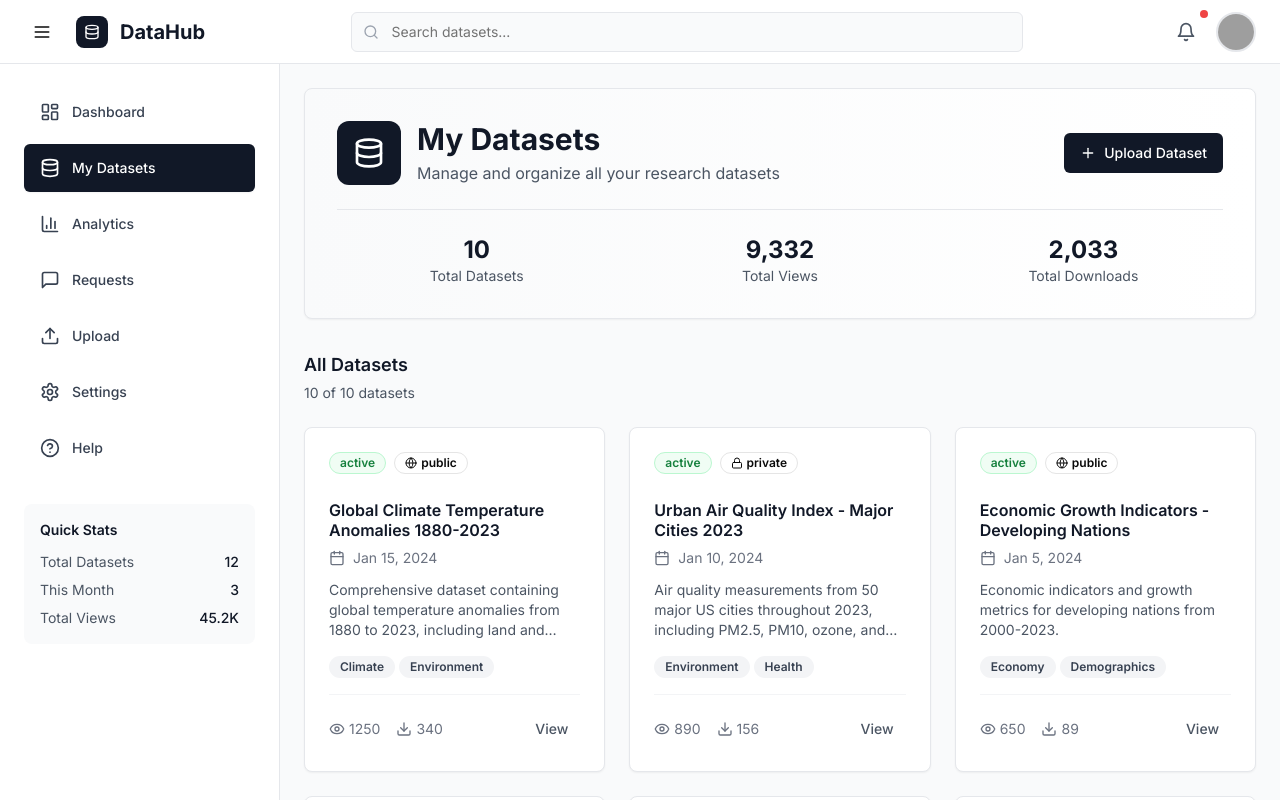
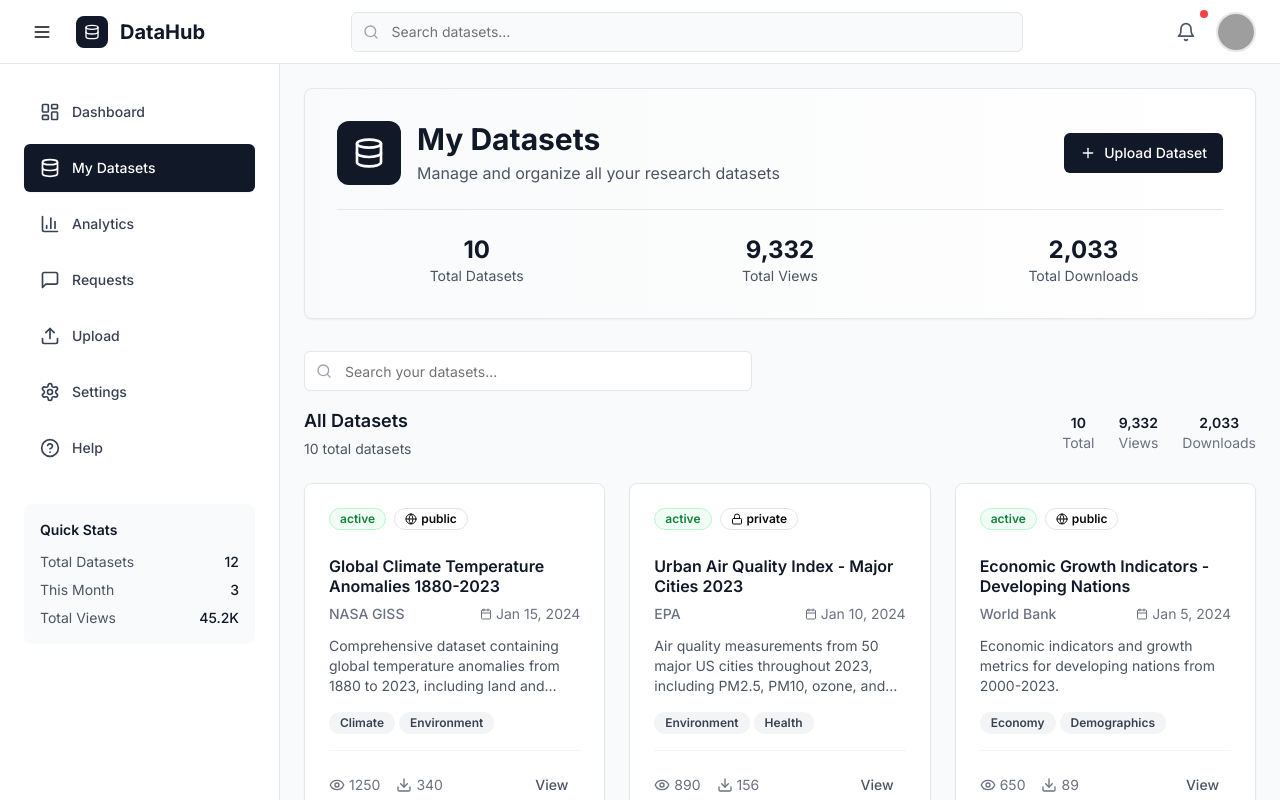
Before and after one commit to willylynx/trial, a Next.js app: page /datasets in a window 1280 px wide. Built offline with nearby package versions, Linux system fonts and the light colour scheme; grey boxes are pictures that could not be loaded.

Commit message:
Add Search Bar to Datasets Page

```diff
--- a/components/dashboard/DatasetList.tsx
+++ b/components/dashboard/DatasetList.tsx
@@ -6,7 +6,7 @@ import { Button } from '@/components/ui/button';
 import { Badge } from '@/components/ui/badge';
 import { Input } from '@/components/ui/input';
 import { UserDataset } from '@/types/dashboard';
-import { Search, Eye, Download, Calendar, Globe, Lock, MoreVertical, Edit, Trash2, ChevronLeft, ChevronRight } from 'lucide-react';
+import { Search, Eye, Download, Calendar, Globe, Lock, MoreVertical, Edit, Trash2, ChevronLeft, ChevronRight, X } from 'lucide-react';
 import { motion, AnimatePresence } from 'framer-motion';
 import {
   DropdownMenu,
@@ -35,7 +35,9 @@ export function DatasetList({
   const filteredDatasets = datasets.filter(dataset =>
     dataset.title.toLowerCase().includes(searchQuery.toLowerCase()) ||
     dataset.category.some(cat => cat.toLowerCase().includes(searchQuery.toLowerCase())) ||
-    dataset.tags.some(tag => tag.toLowerCase().includes(searchQuery.toLowerCase()))
+    dataset.tags.some(tag => tag.toLowerCase().includes(searchQuery.toLowerCase())) ||
+    dataset.source.toLowerCase().includes(searchQuery.toLowerCase()) ||
+    dataset.description.toLowerCase().includes(searchQuery.toLowerCase())
   );
 
   const totalPages = Math.ceil(filteredDatasets.length / itemsPerPage);
@@ -64,18 +66,80 @@ export function DatasetList({
     window.scrollTo({ top: 0, behavior: 'smooth' });
   };
 
+  const clearSearch = () => {
+    setSearchQuery('');
+    setCurrentPage(1);
+  };
+
+  // Reset to first page when search changes
+  const handleSearchChange = (value: string) => {
+    setSearchQuery(value);
+    setCurrentPage(1);
+  };
+
   return (
     <div className="space-y-6">
       {/* Search and Results Info */}
+      <div className="space-y-4">
+        {/* Search Bar */}
+        <div className="relative max-w-md">
+          <Search className="absolute left-3 top-1/2 transform -translate-y-1/2 text-gray-400 w-4 h-4" />
+          <Input
+            placeholder="Search your datasets..."
+            value={searchQuery}
+            onChange={(e) => handleSearchChange(e.target.value)}
+            className="pl-10 pr-10 border-gray-200 focus:border-gray-400 focus:ring-0 bg-white hover:bg-gray-50 transition-colors"
+          />
+          {searchQuery && (
+            <Button
+              variant="ghost"
+              size="sm"
+              onClick={clearSearch}
+              className="absolute right-1 top-1/2 transform -translate-y-1/2 h-8 w-8 p-0 hover:bg-gray-100 rounded-full"
+            >
+              <X className="w-4 h-4 text-gray-400" />
+            </Button>
+          )}
+        </div>
+
+        {/* Results Summary */}
         <div className="flex items-center justify-between">
           <div>
             <h2 className="text-lg font-semibold text-gray-900">
-            All Datasets
+              {searchQuery ? 'Search Results' : 'All Datasets'}
             </h2>
             <p className="text-sm text-gray-600 mt-1">
-            {filteredDatasets.length} of {datasets.length} datasets
-            {searchQuery && ` matching "${searchQuery}"`}
+              {searchQuery ? (
+                <>
+                  {filteredDatasets.length} of {datasets.length} datasets matching "{searchQuery}"
+                </>
+              ) : (
+                `${datasets.length} total datasets`
+              )}
             </p>
+          </div>
+
+          {/* Quick Stats */}
+          {!searchQuery && (
+            <div className="hidden md:flex items-center gap-6 text-sm text-gray-500">
+              <div className="text-center">
+                <div className="font-semibold text-gray-900">{datasets.length}</div>
+                <div>Total</div>
+              </div>
+              <div className="text-center">
+                <div className="font-semibold text-gray-900">
+                  {datasets.reduce((acc, d) => acc + d.views, 0).toLocaleString()}
+                </div>
+                <div>Views</div>
+              </div>
+              <div className="text-center">
+                <div className="font-semibold text-gray-900">
+                  {datasets.reduce((acc, d) => acc + d.downloads, 0).toLocaleString()}
+                </div>
+                <div>Downloads</div>
+              </div>
+            </div>
+          )}
         </div>
       </div>
 
@@ -83,7 +147,7 @@ export function DatasetList({
       <AnimatePresence mode="wait">
         {paginatedDatasets.length > 0 ? (
           <motion.div
-            key={`page-${currentPage}`}
+            key={`page-${currentPage}-${searchQuery}`}
             initial={{ opacity: 0, y: 20 }}
             animate={{ opacity: 1, y: 0 }}
             exit={{ opacity: 0, y: -20 }}
@@ -148,10 +212,13 @@ export function DatasetList({
                       {dataset.title}
                     </h3>
 
-                    {/* Date */}
-                    <div className="flex items-center gap-2 text-sm text-gray-500 mb-3">
-                      <Calendar className="w-4 h-4" />
+                    {/* Source & Date */}
+                    <div className="flex items-center justify-between text-sm text-gray-500 mb-3">
+                      <span className="font-medium">{dataset.source}</span>
+                      <div className="flex items-center gap-1">
+                        <Calendar className="w-3 h-3" />
                         {formatDate(dataset.uploadDate)}
+                      </div>
                     </div>
 
                     {/* Description */}
@@ -211,9 +278,23 @@ export function DatasetList({
             <div className="w-16 h-16 mx-auto mb-4 bg-gray-100 rounded-full flex items-center justify-center">
               <Search className="w-8 h-8 text-gray-400" />
             </div>
-            <h3 className="text-lg font-medium text-gray-900 mb-2">No datasets found</h3>
+            <h3 className="text-lg font-medium text-gray-900 mb-2">
+              {searchQuery ? 'No datasets found' : 'No datasets yet'}
+            </h3>
             <p className="text-gray-600">
-              {searchQuery ? 'Try adjusting your search terms' : 'You haven\'t uploaded any datasets yet'}
+              {searchQuery ? (
+                <>
+                  No datasets match "{searchQuery}". Try different keywords or{' '}
+                  <button
+                    onClick={clearSearch}
+                    className="text-blue-600 hover:text-blue-700 underline"
+                  >
+                    clear search
+                  </button>
+                </>
+              ) : (
+                'You haven\'t uploaded any datasets yet'
+              )}
             </p>
           </motion.div>
         )}
@@ -280,6 +361,7 @@ export function DatasetList({
       {totalPages > 1 && (
         <div className="text-center text-sm text-gray-500">
           Showing {startIndex + 1} to {Math.min(startIndex + itemsPerPage, filteredDatasets.length)} of {filteredDatasets.length} datasets
+          {searchQuery && ` matching "${searchQuery}"`}
         </div>
       )}
     </div>
```
Lines whose indentation alone changed are shown as unchanged.
